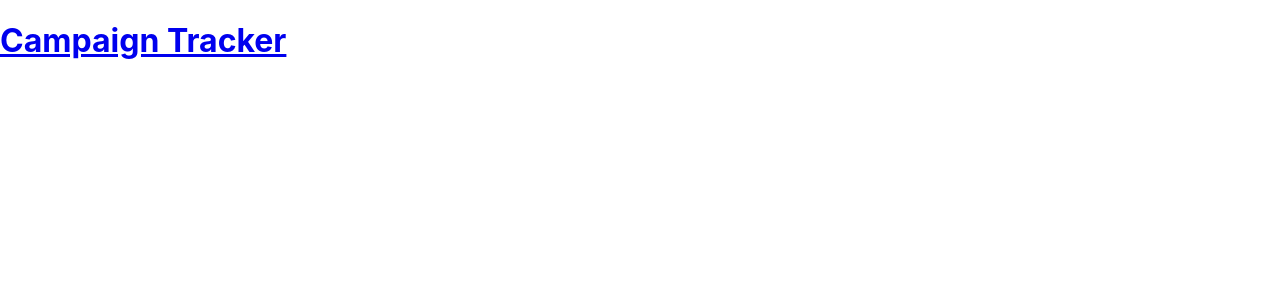
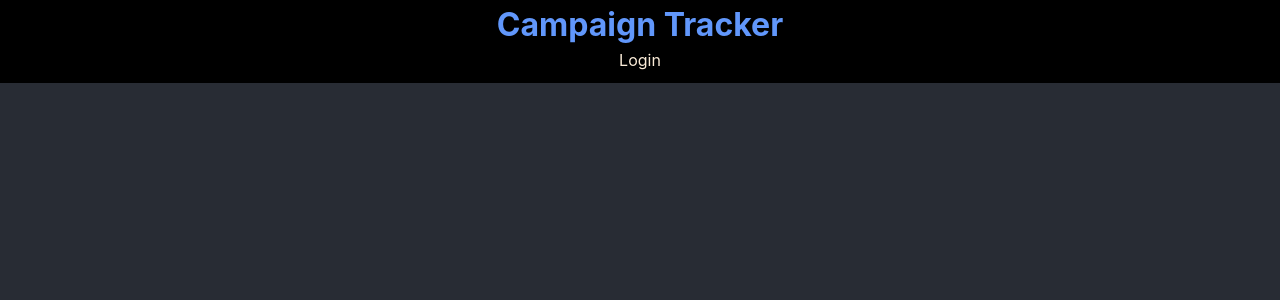
Before and after one commit to tperschon/campaigntracker, a React (Create React App) app in the folder client/: page /campaigns/1 in a window 1280 px wide. Before the commit this address had no page. Shown: the top 300 px of the page. Built offline with nearby package versions, Linux system fonts and the light colour scheme.

Commit message:
Began work on front-end pages.

```diff
--- a/client/src/App.js
+++ b/client/src/App.js
@@ -11,6 +11,7 @@ import { setContext } from '@apollo/client/link/context';
 
 import Home from './pages/Home';
 import Login from './pages/Login';
+import Campaign from './pages/Campaign';
 import Nav from './components/Nav';
 
 const httpLink = createHttpLink({
@@ -47,6 +48,10 @@ function App() {
               path="/login"
               element={<Login />}
             />
+            <Route
+              path="/campaigns/:id"
+              element={<Campaign />}
+            />
             {/* /campaigns/:id? */}
           </Routes>
         </div>
--- a/client/src/components/Nav/index.js
+++ b/client/src/components/Nav/index.js
@@ -12,7 +12,8 @@ function Nav() {
     if (Auth.loggedIn()) {
       return (
         // CSS classes are currently placeholder
-        <ul className="flex-row">
+        <ul className="nav-list">
+          <li>Campaigns</li>
           {/* If logged in, links to?
               Guessing, campaigns--or characters? */}
         </ul>
@@ -20,7 +21,8 @@ function Nav() {
     } else {
       // if NOT logged in
       return (
-        <ul className="flex-row">
+        <ul className="nav-list">
+          <li><Link className="nav-link" to="/login">Login</Link></li>
           {/* Links to: Sign-up/Log-in *Can be one page, realistically.*
               Otherwise, nothing else? */}
         </ul>
@@ -30,9 +32,9 @@ function Nav() {
 
   return (
     // Header contains the nav element.
-    <header className="flex-row px-1">
-      <h1>
-        <Link to="/">
+    <header className="flex-header">
+      <h1 className="main-heading">
+        <Link className="main-heading-link" to="/">
           Campaign Tracker
         </Link>
       </h1>
--- a/client/src/css/App.css
+++ b/client/src/css/App.css
@@ -1,4 +1,56 @@
 /* Mobile First */
+body {
+  display: flex;
+  flex-direction: column;
+  color: antiquewhite;
+  background-color: #282c34;
+  margin: 0;
+  position: relative;
+  min-height: 100vh;
+}
+
+nav {
+  display: flex;
+  flex-direction: column;
+  height: 1%;
+  padding-bottom: .75rem;
+}
+
+.nav-list {
+  display: flex;
+  flex-direction: column;
+  align-items: center;
+  padding: 0;
+  margin-top: 2%;
+  margin-bottom: 2%;
+}
+
+.flex-header {
+  display: flex;
+  flex-direction: column;
+  align-items: center;
+  background-color: black;
+  padding: 0 1% 0 1%;
+}
+
+.main-heading {
+  margin: 5px 0 5px 0;
+}
+
+.main-heading-link {
+  text-decoration: none;
+  color: #6197fb
+}
+
+.nav-link {
+  text-decoration: none;
+  color: antiquewhite;
+}
+
+.nav-list {
+  list-style: none;
+}
+
 .container {
 
 }
--- a/client/src/pages/Campaign.js
+++ b/client/src/pages/Campaign.js
@@ -10,3 +10,5 @@ const Campaign = () => {
     </div>
   );
 };
+
+export default Campaign;
```
